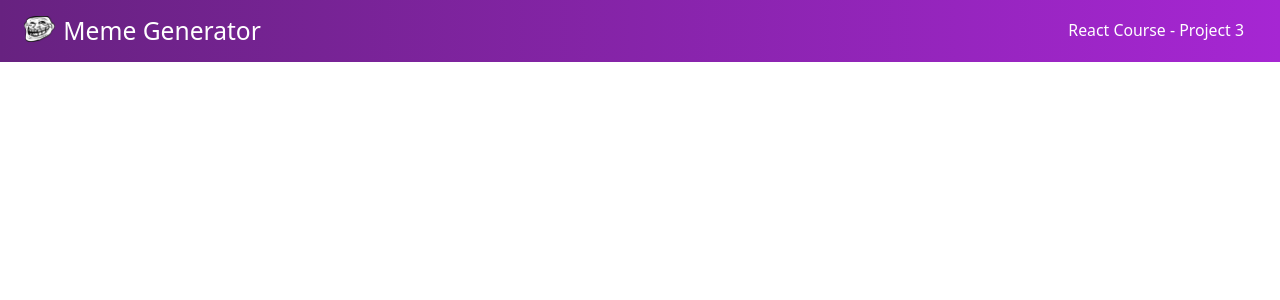
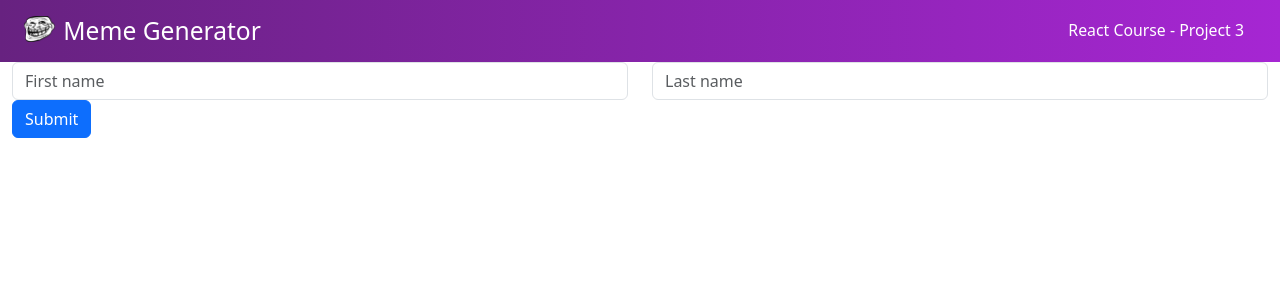
Before and after one commit to luyvannda/meme-generator, a React (Vite) app: page / in a window 1280 px wide. Shown: the top 300 px of the page. Built offline with nearby package versions, Linux system fonts and the light colour scheme; the HTML template or start-up script is replaced by a standard one.

Commit message:
learn to use react bootstrap to create a form in Meme component

```diff
--- a/package.json
+++ b/package.json
@@ -12,6 +12,7 @@
   "dependencies": {
     "bootstrap": "^5.3.2",
     "react": "^18.2.0",
+    "react-bootstrap": "^2.9.1",
     "react-dom": "^18.2.0",
     "sass": "^1.69.5"
   },
--- a/src/App.jsx
+++ b/src/App.jsx
@@ -1,11 +1,13 @@
 import './App.scss'
 import Header from './components/Header'
+import Meme from './components/Meme'
 
 function App() {
 
   return (
     <>
       <Header />
+      <Meme />
     </>
   )
 }
--- /dev/null
+++ b/src/components/Meme.jsx
@@ -0,0 +1,25 @@
+import Button from 'react-bootstrap/Button';
+import Col from 'react-bootstrap/Col';
+import Form from 'react-bootstrap/Form';
+import Row from 'react-bootstrap/Row';
+
+export default function Meme() {
+  return (
+    <div className="container-fluid">
+      <Form>
+        <Row>
+          <Col>
+            <Form.Control placeholder="First name" />
+          </Col>
+          <Col>
+            <Form.Control placeholder="Last name" />
+          </Col>
+        </Row>
+
+        <Button variant="primary" type="submit">
+          Submit
+        </Button>
+      </Form>
+    </div>
+  )
+}
```
Also changed, not shown: 1 other file (tests, documents, lock files or other folders).
